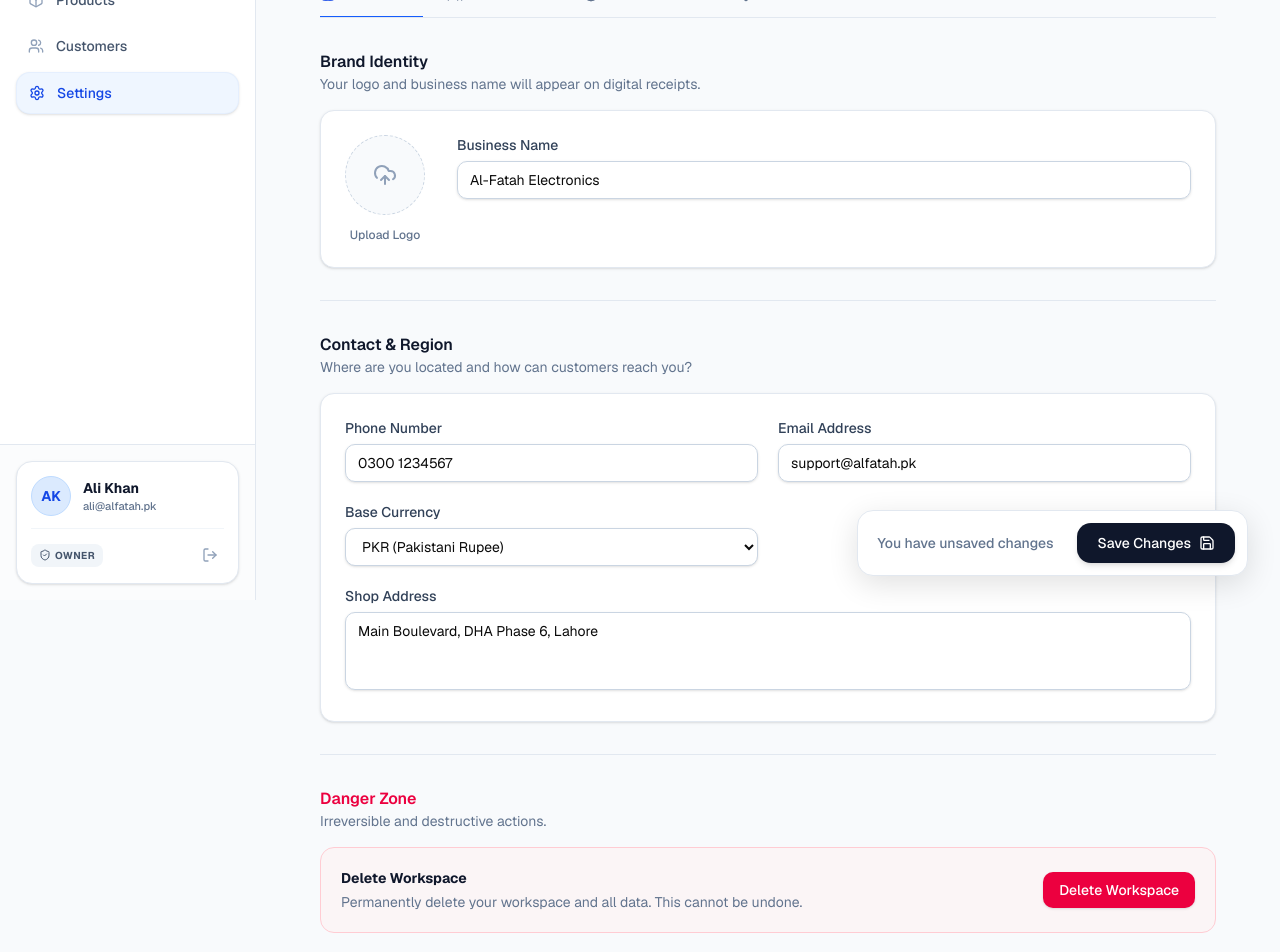
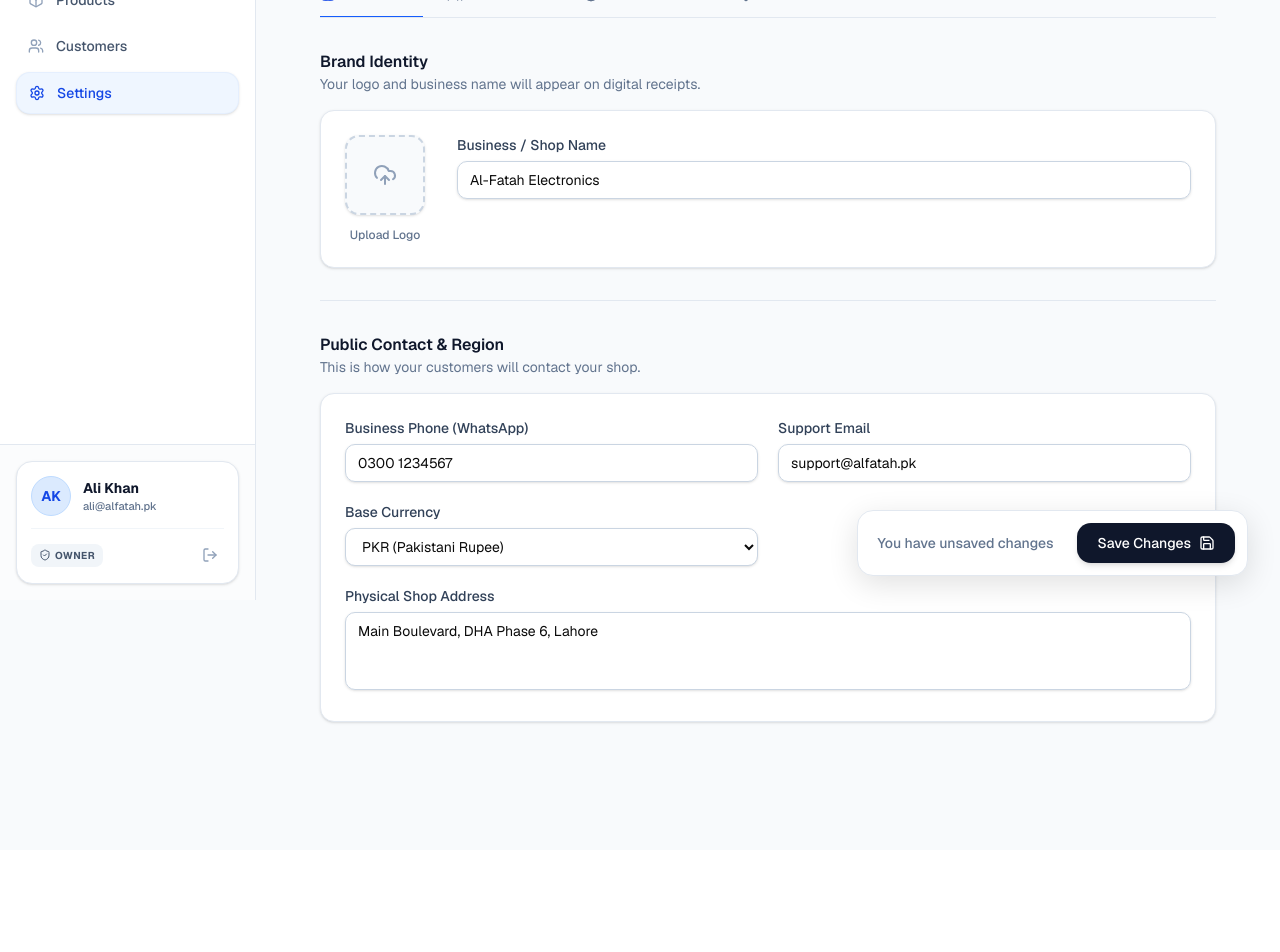
Before and after one commit to itx-tayyab/BizFlow, a Next.js app in the folder client/: page /settings in a window 1280 px wide. Shown: the part 200-1152 px from the top of the page. After the commit the page ends 1050 px from the top, so only its background shows below. Built offline with nearby package versions, Linux system fonts and the light colour scheme.

Commit message:
Update GeneralTab component with improved labels and styling for better clarity

```diff
--- a/client/src/components/settings/GeneralTab.tsx
+++ b/client/src/components/settings/GeneralTab.tsx
@@ -3,23 +3,26 @@ import { UploadCloud, AlertCircle } from "lucide-react";
 export default function GeneralTab({ business }: { business: any }) {
   return (
     <div className="animate-in fade-in slide-in-from-bottom-4 duration-300 space-y-8">
-      {/* Brand Identity */}
+
       <section>
         <div className="mb-4">
           <h2 className="text-base font-semibold text-slate-900">Brand Identity</h2>
           <p className="text-sm text-slate-500">Your logo and business name will appear on digital receipts.</p>
         </div>
         <div className="bg-white rounded-xl border border-slate-200 shadow-sm p-6 flex flex-col sm:flex-row gap-8 items-start">
+
+          {/* Business Logo */}
           <div className="flex flex-col items-center gap-3">
-            <div className="w-20 h-20 rounded-full bg-slate-50 border border-dashed border-slate-300 flex items-center justify-center text-slate-400 hover:bg-slate-100 hover:border-blue-400 hover:text-blue-500 transition-colors cursor-pointer group">
+            <div className="w-20 h-20 rounded-xl bg-slate-50 border-2 border-dashed border-slate-300 flex items-center justify-center text-slate-400 hover:bg-slate-100 hover:border-blue-400 hover:text-blue-500 transition-colors cursor-pointer group shadow-sm">
               <UploadCloud className="w-6 h-6 group-hover:scale-110 transition-transform" />
             </div>
             <span className="text-xs font-medium text-slate-500">Upload Logo</span>
           </div>
+
           <div className="flex-1 w-full space-y-4">
             <div>
-              <label className="block text-sm font-medium text-slate-700 mb-1.5">Business Name</label>
-              <input type="text" defaultValue={business.name} className="w-full border border-slate-300 rounded-lg py-2 px-3 focus:ring-2 focus:ring-blue-500 focus:border-blue-500 outline-none transition-all shadow-sm text-sm" />
+              <label className="block text-sm font-medium text-slate-700 mb-1.5">Business / Shop Name</label>
+              <input type="text" defaultValue={business.name} className="w-full border border-slate-300 rounded-lg py-2 px-3 focus:ring-2 focus:ring-blue-500 outline-none transition-all shadow-sm text-sm" />
             </div>
           </div>
         </div>
@@ -27,58 +30,37 @@ export default function GeneralTab({ business }: { business: any }) {
 
       <hr className="border-slate-200" />
 
-      {/* Contact & Region */}
       <section>
         <div className="mb-4">
-          <h2 className="text-base font-semibold text-slate-900">Contact & Region</h2>
-          <p className="text-sm text-slate-500">Where are you located and how can customers reach you?</p>
+          <h2 className="text-base font-semibold text-slate-900">Public Contact & Region</h2>
+          <p className="text-sm text-slate-500">This is how your customers will contact your shop.</p>
         </div>
         <div className="bg-white rounded-xl border border-slate-200 shadow-sm p-6 space-y-5">
           <div className="grid grid-cols-1 sm:grid-cols-2 gap-5">
             <div>
-              <label className="block text-sm font-medium text-slate-700 mb-1.5">Phone Number</label>
-              <input type="text" defaultValue={business.phone} className="w-full border border-slate-300 rounded-lg py-2 px-3 focus:ring-2 focus:ring-blue-500 focus:border-blue-500 outline-none transition-all shadow-sm text-sm" />
+              <label className="block text-sm font-medium text-slate-700 mb-1.5">Business Phone (WhatsApp)</label>
+              <input type="text" defaultValue={business.phone} className="w-full border border-slate-300 rounded-lg py-2 px-3 focus:ring-2 focus:ring-blue-500 outline-none transition-all shadow-sm text-sm" />
             </div>
             <div>
-              <label className="block text-sm font-medium text-slate-700 mb-1.5">Email Address</label>
-              <input type="email" defaultValue={business.email} className="w-full border border-slate-300 rounded-lg py-2 px-3 focus:ring-2 focus:ring-blue-500 focus:border-blue-500 outline-none transition-all shadow-sm text-sm" />
+              <label className="block text-sm font-medium text-slate-700 mb-1.5">Support Email</label>
+              <input type="email" defaultValue={business.email} className="w-full border border-slate-300 rounded-lg py-2 px-3 focus:ring-2 focus:ring-blue-500 outline-none transition-all shadow-sm text-sm" />
             </div>
             <div>
               <label className="block text-sm font-medium text-slate-700 mb-1.5">Base Currency</label>
-              <select defaultValue={business.currency} className="w-full border border-slate-300 rounded-lg py-2 px-3 focus:ring-2 focus:ring-blue-500 focus:border-blue-500 outline-none transition-all shadow-sm text-sm bg-white cursor-pointer">
+              <select defaultValue={business.currency} className="w-full border border-slate-300 rounded-lg py-2 px-3 focus:ring-2 focus:ring-blue-500 outline-none transition-all shadow-sm text-sm bg-white cursor-pointer">
                 <option value="PKR">PKR (Pakistani Rupee)</option>
                 <option value="USD">USD (US Dollar)</option>
-                <option value="AED">AED (Emirati Dirham)</option>
               </select>
             </div>
           </div>
           <div>
-            <label className="block text-sm font-medium text-slate-700 mb-1.5">Shop Address</label>
-            <textarea rows={3} defaultValue={business.address} className="w-full border border-slate-300 rounded-lg py-2 px-3 focus:ring-2 focus:ring-blue-500 focus:border-blue-500 outline-none transition-all shadow-sm text-sm resize-none" />
+            <label className="block text-sm font-medium text-slate-700 mb-1.5">Physical Shop Address</label>
+            <textarea rows={3} defaultValue={business.address} className="w-full border border-slate-300 rounded-lg py-2 px-3 focus:ring-2 focus:ring-blue-500 outline-none transition-all shadow-sm text-sm resize-none" />
           </div>
         </div>
       </section>
 
-      <hr className="border-slate-200" />
-
-      {/* Danger Zone */}
-      <section>
-        <div className="mb-4">
-          <h2 className="text-base font-semibold text-rose-600">Danger Zone</h2>
-          <p className="text-sm text-slate-500">Irreversible and destructive actions.</p>
-        </div>
-        <div className="bg-rose-50/50 rounded-xl border border-rose-200 overflow-hidden">
-          <div className="p-5 flex flex-col sm:flex-row sm:items-center justify-between gap-4">
-            <div>
-              <h3 className="text-sm font-bold text-slate-900">Delete Workspace</h3>
-              <p className="text-sm text-slate-500 mt-1">Permanently delete your workspace and all data. This cannot be undone.</p>
-            </div>
-            <button className="px-4 py-2 bg-rose-600 text-white text-sm font-medium rounded-lg hover:bg-rose-700 transition-colors shadow-sm whitespace-nowrap">
-              Delete Workspace
-            </button>
-          </div>
-        </div>
-      </section>
+      {/* Danger Zone remains exactly the same here... */}
     </div>
   );
 }
```
